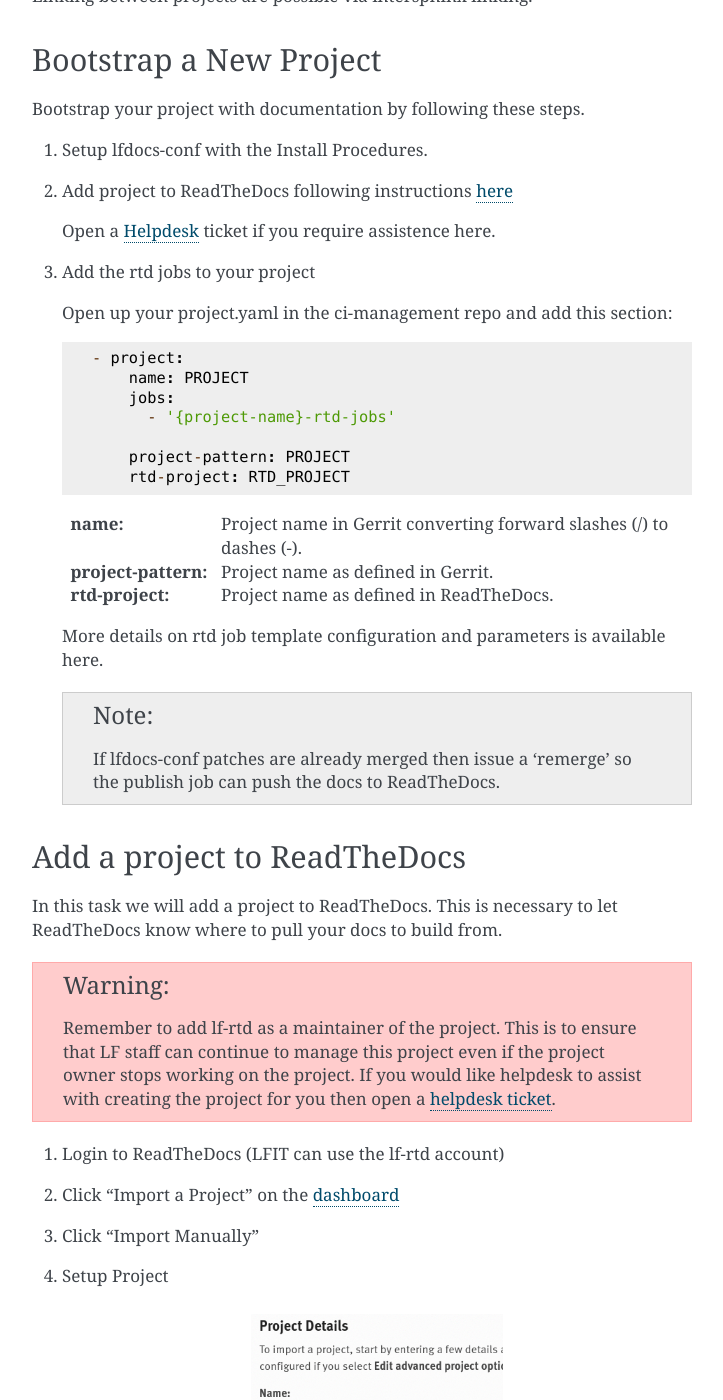
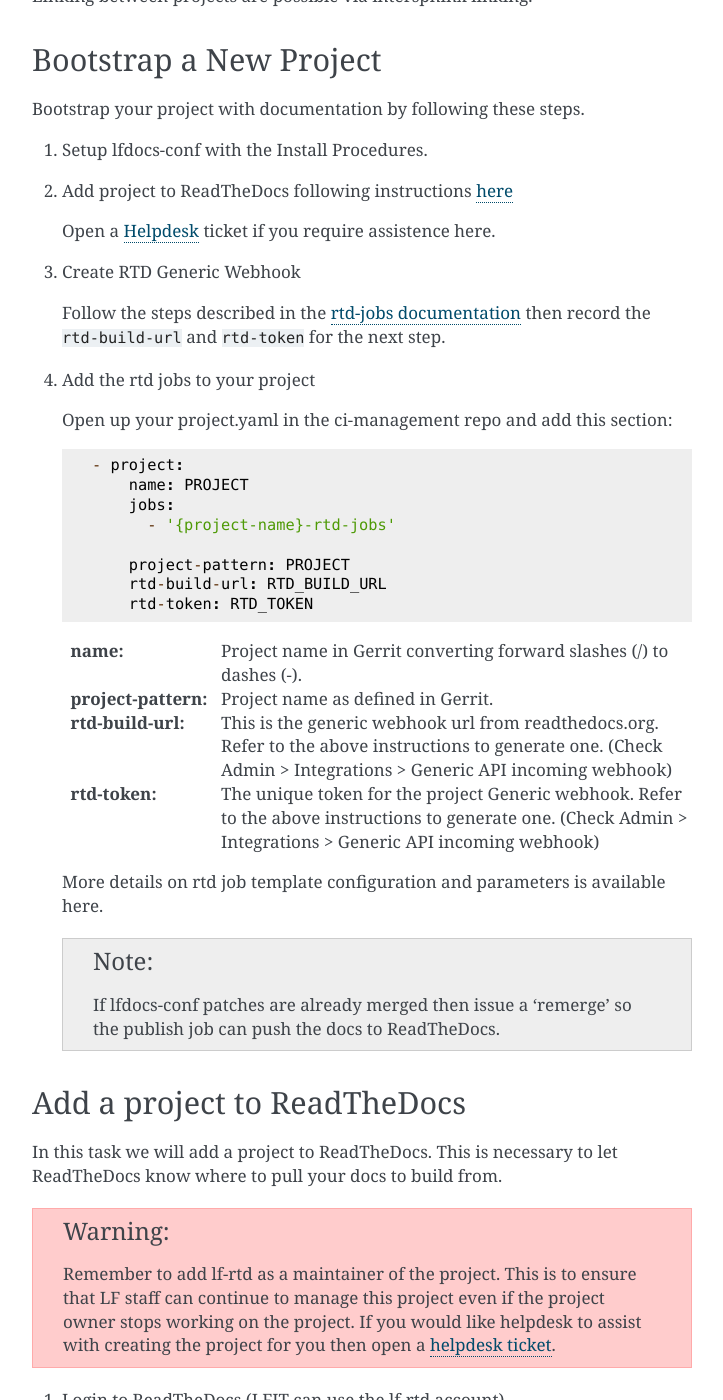
Before and after one commit to lfit/releng-docs, a Sphinx documentation site: the page built from docs/project-documentation.rst, in a window 1280 px wide and 1400 px high, scrolled down 810 px. Shown: the whole window, without its empty margins (388-1111 px from the left). Built offline with Sphinx 7.4.7, drawn with Linux system fonts in a browser that asks for light colours.

Commit message:
Update rtd-jobs configuration docs for v2 API
Update the project documentation section to reflect changes in
global-jjb to use the v2 RTD API.

Change-Id: I6171007fd13fbc08c2cf22ef11ee21fc201a4ebe
Signed-off-by: Thanh Ha <thanh.ha@linuxfoundation.org>

```diff
--- a/docs/project-documentation.rst
+++ b/docs/project-documentation.rst
@@ -51,6 +51,12 @@
    Open a :ref:`Helpdesk <lfdocs-helpdesk>` ticket if you require
    assistence here.
 
+#. Create RTD Generic Webhook
+
+   Follow the steps described in the `rtd-jobs documentation
+   <http://global-jjb.releng.linuxfoundation.org/en/latest/jjb/lf-rtd-jobs.html#readthedocs-merge>`_
+   then record the ``rtd-build-url`` and ``rtd-token`` for the next step.
+
 #. Add the rtd jobs to your project
 
    Open up your project.yaml in the ci-management repo and add this section::
@@ -61,11 +67,17 @@
            - '{project-name}-rtd-jobs'
 
          project-pattern: PROJECT
-         rtd-project: RTD_PROJECT
+         rtd-build-url: RTD_BUILD_URL
+         rtd-token: RTD_TOKEN
 
    :name: Project name in Gerrit converting forward slashes (/) to dashes (-).
    :project-pattern: Project name as defined in Gerrit.
-   :rtd-project: Project name as defined in ReadTheDocs.
+   :rtd-build-url: This is the generic webhook url from readthedocs.org. Refer
+       to the above instructions to generate one. (Check Admin > Integrations >
+       Generic API incoming webhook)
+   :rtd-token: The unique token for the project Generic webhook. Refer to the
+       above instructions to generate one. (Check Admin > Integrations >
+       Generic API incoming webhook)
 
    More details on rtd job template configuration and parameters is available
    :ref:`here <lf-global-jjb-rtd-jobs>`.
```
